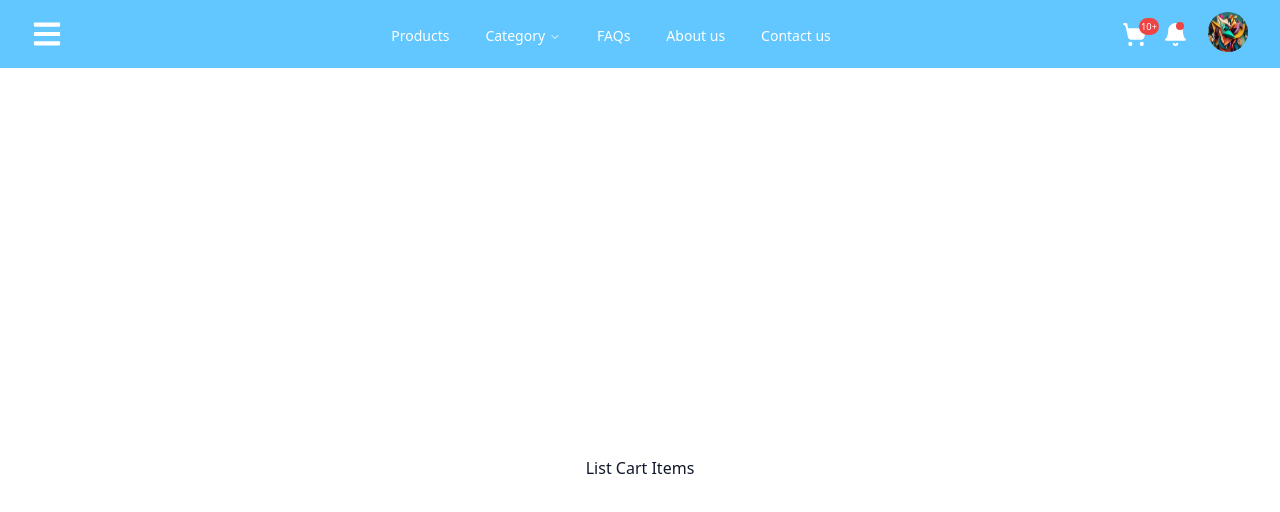
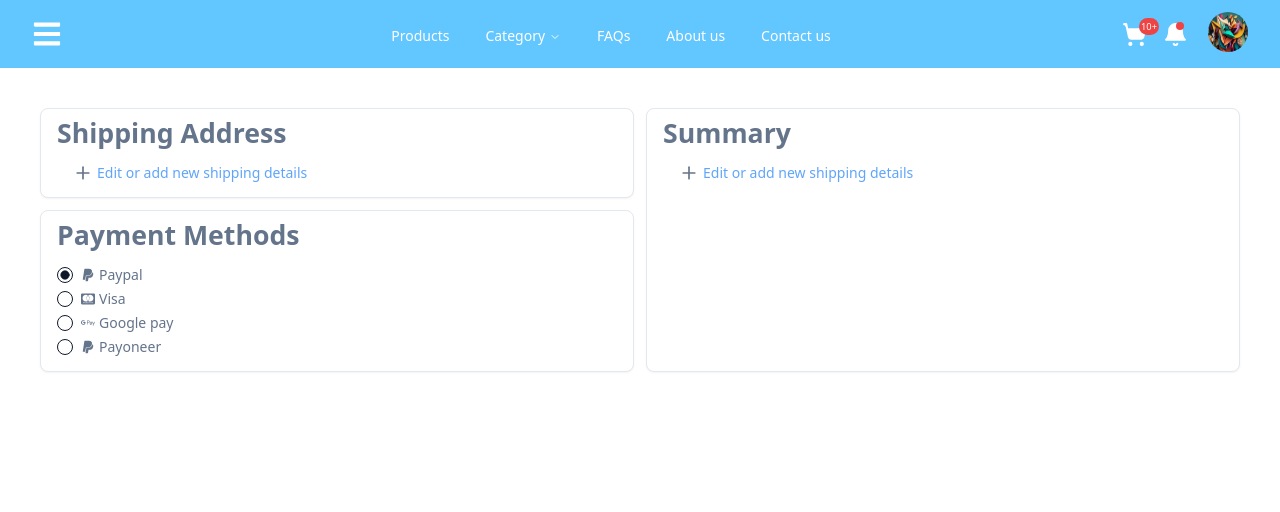
Before and after one commit to chriford-siame/ProdZM, a React (Create React App) app: page /product/cart in a window 1280 px wide. Shown: the top 512 px of the page. Built offline with nearby package versions, Linux system fonts and the light colour scheme.

Commit message:
Implement the cart page

```diff
--- a/src/components/Product/Cart/Cart.tsx
+++ b/src/components/Product/Cart/Cart.tsx
@@ -1,10 +1,63 @@
+import { Plus } from 'lucide-react'
+import { Button } from '../../ui/button'
+import { Card, CardHeader, CardTitle } from '../../ui/card'
 import React from 'react'
+import ShippingDetailFormModal from '../Detail/ShippingDetailForm'
+import { RadioGroup, RadioGroupItem } from '../../ui/radio-group'
+import { Label } from '../../ui/label'
+import { FaCcMastercard, FaGooglePay, FaPaypal } from 'react-icons/fa'
 
 export default function ProductCart() {
   return (
     <React.Fragment>
-      <div className='flex w-screen h-screen justify-center items-center'>
-        List Cart Items
+      <div className='w-screen'>
+        <div className="p-10 grid grid-cols-2 gap-3">
+          <div className='grid grid-cols-1 gap-3'>
+            <Card className='p-1 px-4 w-full'>
+              <p className='text-muted-foreground font-bold text-[20pt] text-start'>Shipping Address</p>
+              <div className='pl-0 float-first'>
+                <ShippingDetailFormModal
+                  icon={<Plus size={20} className=' text-muted-foreground' />}
+                  text='Edit or add new shipping details'
+                />
+              </div>
+            </Card>
+            <Card className='p-1 px-4 w-full'>
+              <p className='text-muted-foreground font-bold text-[20pt] pb-3'>Payment Methods</p>
+              <div className='text-muted-foreground pb-3'>
+                <RadioGroup defaultValue="paypal">
+                  <div className="flex items-center space-x-2">
+                    <RadioGroupItem value="paypal" id="paypal" />
+                    <Label htmlFor="paypal" className='flex gap-1'> <FaPaypal /> Paypal</Label>
+                  </div>
+                  <div className="flex items-center space-x-2">
+                    <RadioGroupItem value="visaCard" id="visaCard" />
+                    <Label htmlFor="visaCard" className='flex gap-1'><FaCcMastercard /> Visa</Label>
+                  </div>
+                  <div className="flex items-center space-x-2">
+                    <RadioGroupItem value="googlePay" id="googlePay" />
+                    <Label htmlFor="googlePay" className='flex gap-1'><FaGooglePay /> Google pay</Label>
+                  </div>
+                  <div className="flex items-center space-x-2">
+                    <RadioGroupItem value="payoneer" id="payoneer" />
+                    <Label htmlFor="payoneer" className='flex gap-1'><FaPaypal /> Payoneer</Label>
+                  </div>
+                </RadioGroup>
+              </div>
+            </Card>
+          </div>
+          <div className=''>
+            <Card className='p-1 px-4 w-full h-full'>
+              <p className='text-muted-foreground font-bold text-[20pt] text-start'>Summary</p>
+              <div className='pl-0 float-first'>
+                <ShippingDetailFormModal
+                  icon={<Plus size={20} className='text-muted-foreground' />}
+                  text='Edit or add new shipping details'
+                />
+              </div>
+            </Card>
+          </div>
+        </div>
       </div>
     </React.Fragment>
   )
```
